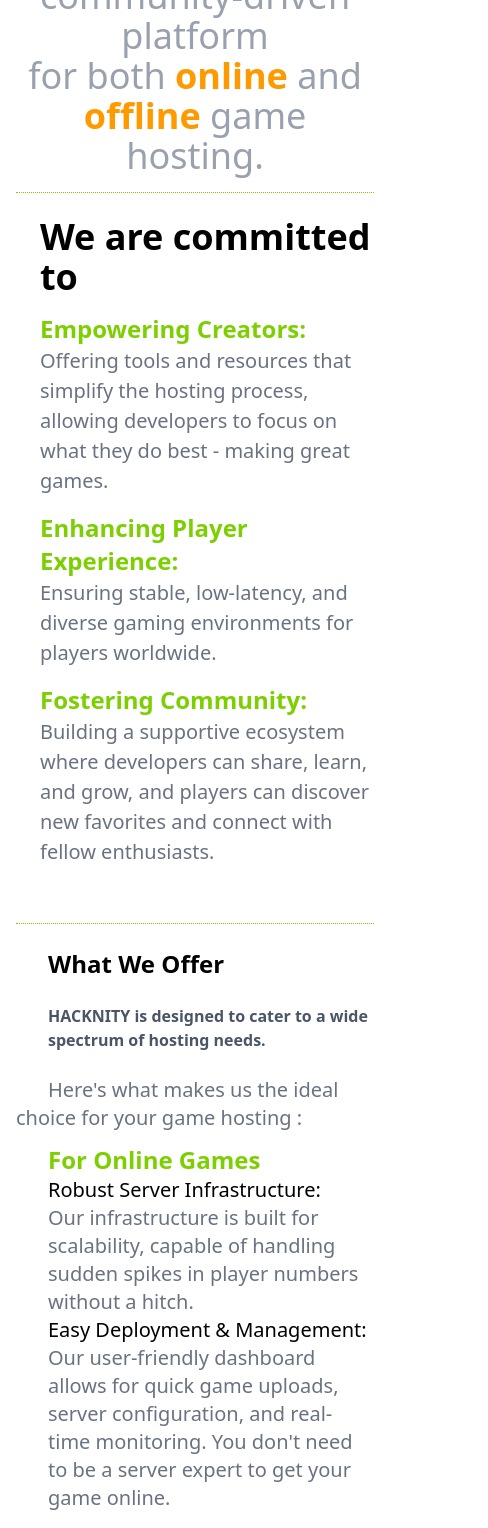
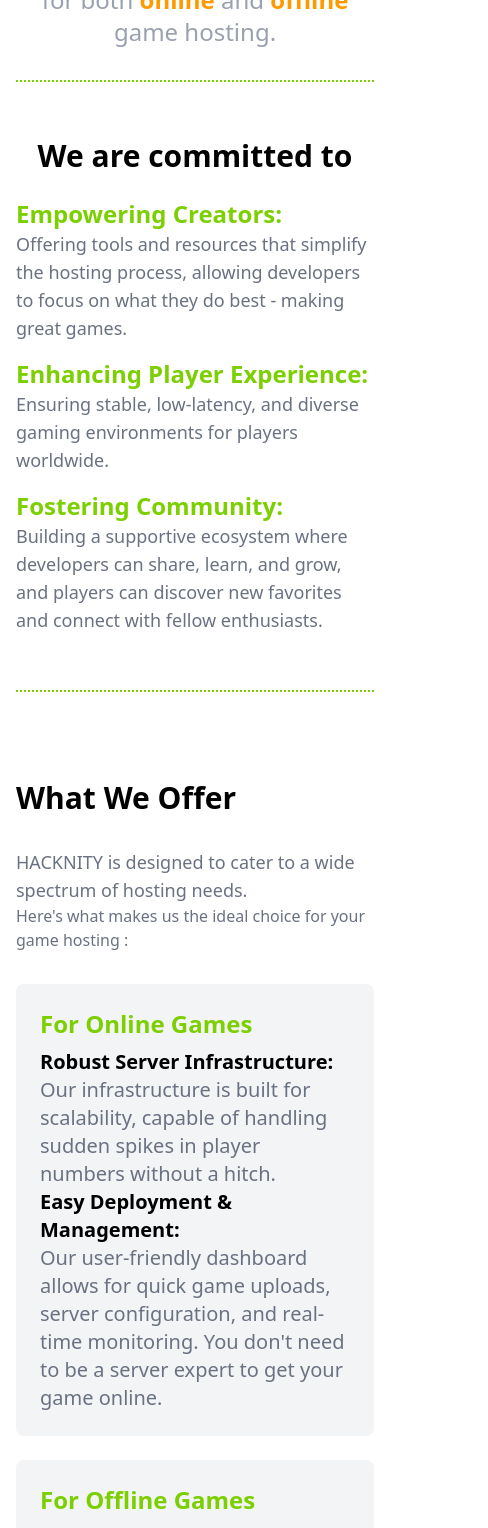
Before and after one commit to ayushthakre07/hacknity-react-group-project, a React (Vite) app: page /about in a window 390 px wide. Shown: the part 420-1948 px from the top of the page, 488 px wide, since content can reach past the window. Built offline with nearby package versions, Linux system fonts and the light colour scheme.

Commit message:
Responsiveness added to About Page

```diff
--- a/src/components/cards/Aboutcard.jsx
+++ b/src/components/cards/Aboutcard.jsx
@@ -11,7 +11,7 @@ function Aboutcard( individualMember) {
               className='size-44 mb-4 rounded-t-2xl border-2 border-gray-100'
               alt={`${individualMember.noun}'s profile`}
             />
-            <p className='py-2 px-6 bg-amber-400 rounded-lg text-lg font-semibold mb-2 mt-[-10px]'>{individualMember.noun}</p>
+            <p className='py-2 px-6 bg-amber-500 rounded-lg text-lg font-semibold mb-2 mt-[-10px]'>{individualMember.noun}</p>
             <p className='text-gray-700 text-sm'>{individualMember.role}</p>
             <div className='flex mt-4 gap-4'>
 
--- a/src/configs/Aboutconfig.js
+++ b/src/configs/Aboutconfig.js
@@ -1,5 +1,6 @@
 import RavikantProfile from '../../src/assets/RavikantPP.png'
 import GajananProfile from '../../src/assets/GajananPP.png'
+import AyushPP from '../../src/assets/AyushPP.png'
 
 const MEMBERS= [
       {
@@ -45,7 +46,7 @@ const MEMBERS= [
        {
       noun: 'Ayush Thakre',
       role: 'UI/UX Designer',
-      profilephoto: 'https://profilephoto.iran.liara.run/public/22',
+      profilephoto: AyushPP,
       social: [
         { url: 'https://peerlist.io/scroll', icon: 'https://cdn-icons-png.flaticon.com/128/103/103946.png' },
         {  url: 'https://www.linkedin.com/in/utkarsha-shende-344b57231/', icon: 'https://cdn-icons-png.flaticon.com/128/4494/4494471.png' },
--- a/src/views/About.jsx
+++ b/src/views/About.jsx
@@ -3,22 +3,23 @@ import Navbar from '../components/Navbar'
 import Footer from '../components/Footer';
 import { MEMBERS } from '../configs/Aboutconfig';
 import Aboutcard from '../components/cards/Aboutcard'
+import Heading from '../components/Heading';
 
 function About() {
   return (
     <div>
       <Navbar openPage={"/about"}/>
-<main className="container mx-auto p-4">
-      <p className='text-4xl md:text-6xl text-center font-bold'>Versatile team masters every <span className='text-lime-500 transition-colors'>challenge!</span></p>
-   <p>
+<main className="container mx-auto p-4 md:px-8 lg:px-12">
+      <p className='text-4xl md:text-6xl text-center font-bold my-8'>Versatile team masters every <span className='text-lime-500 transition-colors'>challenge!</span></p>
+
     <section className='my-12'>
-    <h1 className='text-4xl my-4 text-center text-gray-400'>Our mission is to provide an intuitive, robust and community-driven platform <br/>for both
+    <h1 className='text-2xl md:text-3xl my-4 text-center text-gray-400 font-medium '>Our mission is to provide an intuitive, robust and community-driven platform <br/>for both
         <span className='text-amber-500 font-extrabold'>   online </span>
         and <span className='text-amber-500 font-extrabold'>offline</span> game hosting.</h1>
-        <hr className='border-dotted text-lime-500'/>
+        <hr className='border-t-2 border-dotted text-lime-500 my-8'/>
         <br/>
-        <h2 className='text-4xl font-bold ml-6'> We are committed to </h2>
-<ol className='ml-6 my-2 text-[20px] font-light'>
+        <h2 className='text-3xl font-bold mb-4 text-center md:text-left'> We are committed to </h2>
+<ol className='my-4 text-lg font-light space-y-m md:space-y-6'>
 <li className="py-2 text-gray-500"><span className='text-2xl font-bold text-lime-500'> Empowering Creators:</span><br/>  Offering tools and resources that simplify the hosting process, allowing developers to focus on what they do best - making great games.
 </li>
 <li className="py-2 text-gray-500 "><span className='text-2xl font-bold text-lime-500'>Enhancing Player Experience:</span> <br/> Ensuring stable, low-latency, and diverse gaming environments for players worldwide.
@@ -28,61 +29,70 @@ function About() {
  </li>
 </ol>
 </section>
-</p>
-<hr className='border-dotted  text-lime-500'/>
+
+<hr className='border-t-2 border-dotted border-lime-500 my-8'/>
 <br/>
 <section >
-  <h1 className='text-2xl md:text-4xl font-extrabold ml-8 '>What We Offer</h1>
+  <h1 className='text-3xl md:text-4xl font-extrabold mt-8 mb-2 '>What We Offer</h1>
   <br/>
-  <h2 className=' ml-8  md:text-3xl font-bold text-gray-600'> HACKNITY is designed to cater to a wide spectrum of hosting needs. </h2>
-  <br/>
-  <span className='text-xl text-gray-500  md:text-4xl ml-8 font-medium'>Here's what makes us the ideal choice for your game hosting :</span>
+  <h2 className='text-lg md:text-xl font-medium text-gray-500'> HACKNITY is designed to cater to a wide spectrum of hosting needs. </h2>
 
- <br/>
-
-  <h1  className='text-2xl font-extrabold ml-8 text-lime-500 mt-3'>For Online Games</h1>
- <div className='text-xl ml-8 text-gray-500 font-light'>
- <p ><span  className=' text-black '>Robust Server Infrastructure:</span><br/> Our infrastructure is built for scalability, capable of handling sudden
+  <span className='text-gray-500 md:text-xl mb-8 font-medium block'>Here's what makes us the ideal choice for your game hosting :</span>
+<div className=' bg-gray-100 p-6 rounded-lg'>
+  <h1  className='text-2xl font-extrabold text-lime-500 mb-2'>For Online Games</h1>
+ <div className='text-xl text-gray-500 font-light'>
+ <p ><span  className=' text-black font-semibold '>Robust Server Infrastructure:</span><br/> Our infrastructure is built for scalability, capable of handling sudden
   spikes in player numbers without a hitch.</p>
 
-<p><span className=' text-black '>Easy Deployment & Management:</span> <br/>Our user-friendly dashboard allows for quick game uploads,
+<p><span className=' text-black font-semibold'>Easy Deployment & Management:</span> <br/>Our user-friendly dashboard allows for quick game uploads,
   server configuration, and real-time monitoring. You don't need to be a server expert to get your game online.</p>
-
+ </div>
  </div>
 <br/>
-<h1  className='text-2xl font-extrabold ml-9 text-lime-500'>
+<div className='bg-gray-100 p-6 rounded-lg'>
+<h1  className='text-2xl font-extrabold mb-2 text-lime-500'>
   For Offline Games
 </h1>
-<div className='text-xl ml-8  text-gray-500 font-light'>
-<p><span className=' text-black '> Secure Content Delivery: </span> Even for offline games, secure and efficient content delivery is crucial. We provide reliable hosting for your game files, ensuring players can download your game quickly and safely.</p>
-<p><span className=' text-black '> Version Control & Updates:</span> Easily manage different versions of your game and push updates to your player base with our streamlined system.</p>
+<div className='text-xl space-y-4  text-gray-500 font-light'>
+<p><span className=' text-black font-semibold '> Secure Content Delivery:
+  <br/>
+  </span> Even for offline games, secure and efficient content delivery is crucial. We provide reliable hosting for your game files, ensuring players can download your game quickly and safely.
+  </p>
+  <p>
+  <span className=' text-black font-semibold'> Version Control & Updates:</span>
+  <br/>
+  Easily manage different versions of your game and push updates to your player base with our streamlined system.
+  </p>
 </div>
-<br/>
-<hr className='border-dotted  text-lime-500'/>
-<br/>
+</div>
 </section>
 
- <h1 className='text-4xl font-extrabold text-center mb-8'>Meet Our Team</h1>
+<section className="my-12">
+  <hr className="border-t-2 border-dotted border-lime-500 my-8" />
+ <h1 className='text-3xl font-extrabold text-center mb-8'>MEET OUR <span className=' text-lime-500 underline  '>HACKNITY</span> TEAM </h1>
 
-    <div className=' object-center mx-30 flex flex-wrap' >
+    <div className=' grid grid-cols-1 lg:grid-cols-3 gap-6 justify-items-center' >
 
-{MEMBERS.map((individualMember) => {
+{MEMBERS.map((individualMember,index) => {
 
   const{profilephoto,noun,role,social}=individualMember;
   return(
     <div>
       <Aboutcard
+      key={index}
       profilephoto={profilephoto}
       noun={noun}
       role={role}
       social={social}/>
       </div>
-  )
+  );
 })}
 </div>
+</section>
 </main>
 <Footer/>
-</div>)}
+</div>);
+}
 
 
 export default About
```
Also changed, not shown: src/assets/AyushPP.png (added).
